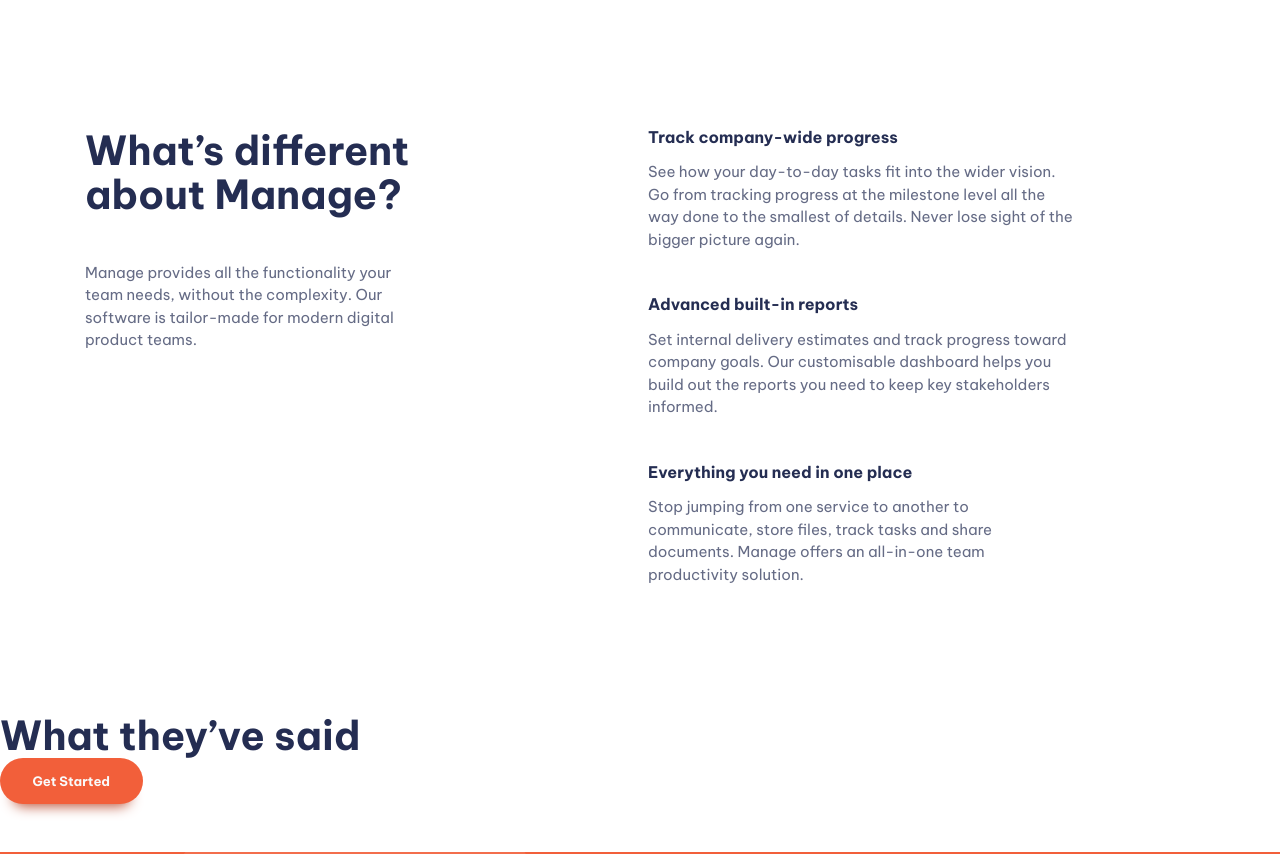
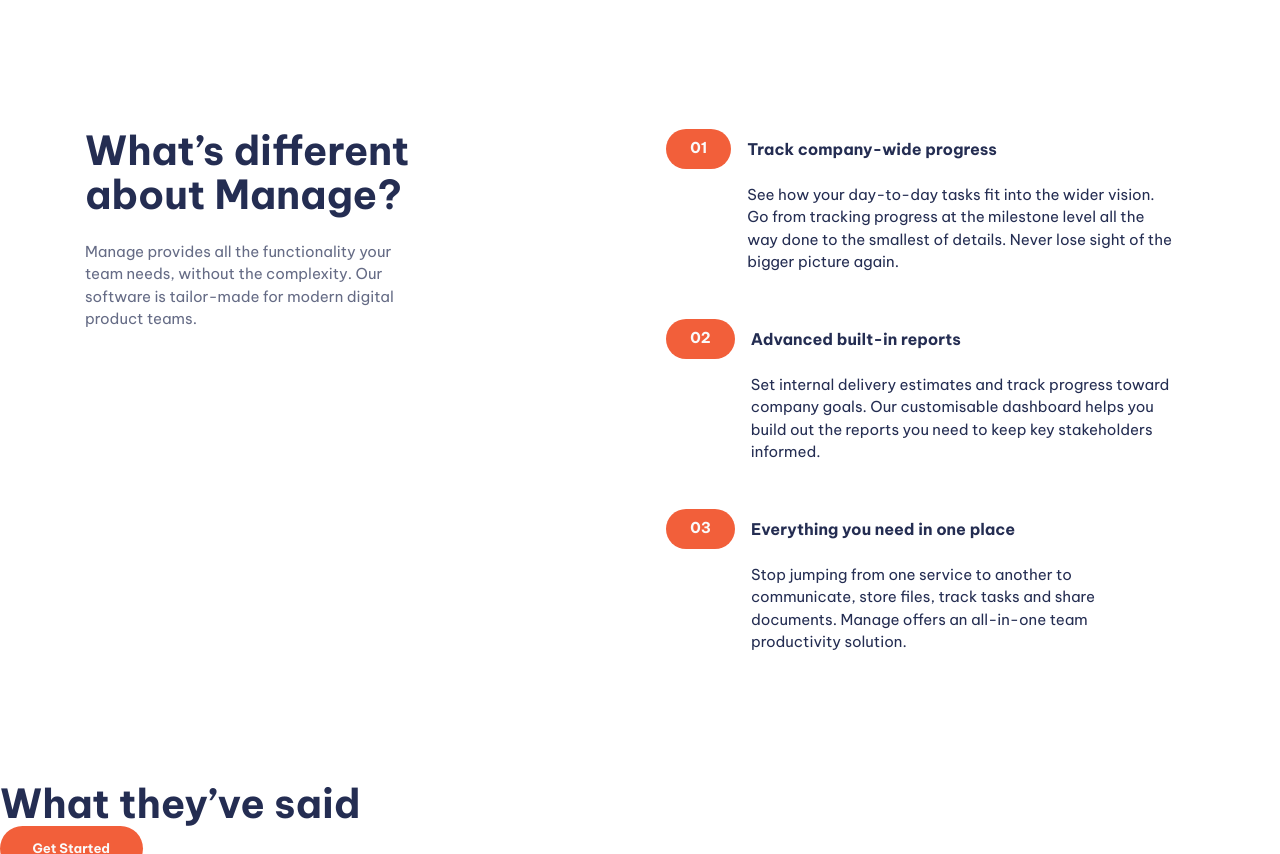
Before and after one commit to IvanOrsh/fem-challenge-manage, a website built with Vite: page index.html in a window 1280 px wide. Shown: the part 700-1554 px from the top of the page. Built offline with nearby package versions, Linux system fonts and the light colour scheme.

Commit message:
feat: numbered items

```diff
--- a/index.html
+++ b/index.html
@@ -85,7 +85,10 @@
       <section class="padding-block-900">
         <div class="container">
           <div class="even-columns">
-            <div class="flow">
+            <div
+              class="flow text-center-sm-only margin-bottom-700"
+              style="--flow-spacer: 1.5rem"
+            >
               <h2 class="fs-secondary-heading fw-bold">
                 What’s different about Manage?
               </h2>
@@ -100,8 +103,10 @@
               <ul class="numbered-items flow" role="list">
                 <li>
                   <div class="flow" style="--flow-spacer: 1em">
-                    <h3 class="fs-600 fw-bold">Track company-wide progress</h3>
-                    <p data-width="wide">
+                    <h3 class="numbered-items__title fs-600 fw-bold">
+                      Track company-wide progress
+                    </h3>
+                    <p class="numbered-items__body" data-width="wide">
                       See how your day-to-day tasks fit into the wider vision.
                       Go from tracking progress at the milestone level all the
                       way done to the smallest of details. Never lose sight of
@@ -111,8 +116,10 @@
                 </li>
                 <li>
                   <div class="flow" style="--flow-spacer: 1em">
-                    <h3 class="fs-600 fw-bold">Advanced built-in reports</h3>
-                    <p data-width="wide">
+                    <h3 class="numbered-items__title fs-600 fw-bold">
+                      Advanced built-in reports
+                    </h3>
+                    <p class="numbered-items__body" data-width="wide">
                       Set internal delivery estimates and track progress toward
                       company goals. Our customisable dashboard helps you build
                       out the reports you need to keep key stakeholders
@@ -122,10 +129,10 @@
                 </li>
                 <li>
                   <div class="flow" style="--flow-spacer: 1em">
-                    <h3 class="fs-600 fw-bold">
+                    <h3 class="numbered-items__title fs-600 fw-bold">
                       Everything you need in one place
                     </h3>
-                    <p data-width="wide">
+                    <p class="numbered-items__body" data-width="wide">
                       Stop jumping from one service to another to communicate,
                       store files, track tasks and share documents. Manage
                       offers an all-in-one team productivity solution.
--- a/style.css
+++ b/style.css
@@ -406,6 +406,76 @@ input:where([type="text"], [type="email"]) {
   opacity: 0.1;
 }
 
+/* numbered items */
+
+.numbered-items {
+  counter-reset: count;
+  width: fit-content;
+  margin-inline: auto;
+}
+
+.numbered-items li {
+  counter-increment: count;
+}
+
+.numbered-items div {
+  display: grid;
+  position: relative;
+  align-items: center;
+  column-gap: var(--size-400);
+  grid-template-columns: min-content 1fr;
+}
+
+.numbered-items__title {
+  grid-row: 1 / 2;
+  grid-column: 2 / 3;
+  line-height: 1;
+}
+
+.numbered-items div::before,
+.numbered-items div::after {
+  height: 40px;
+}
+
+.numbered-items div::before {
+  content: "0" counter(count);
+  display: flex;
+  align-items: center;
+  font-weight: var(--fw-bold);
+  color: var(--clr-neutral-100);
+  background-color: var(--clr-accent-400);
+  padding: 0 var(--size-500);
+  border-radius: 100vw;
+  grid-row: 1/2;
+  grid-column: 1/2;
+}
+
+@media (max-width: 40em) {
+  .numbered-items div::after {
+    --bg: var(--clr-accent-100);
+    content: "";
+    display: block;
+    z-index: -1;
+    border-radius: 100vw 0 0 100vw;
+    inset: 0 -100vw 0 0;
+    grid-column: 1 / -1;
+    grid-row: 1 / 2;
+    width: 100%;
+    box-shadow: 5em 0 0 var(--bg);
+    background: var(--bg);
+  }
+}
+
+.numbered-items__body {
+  grid-column: 1 / -1;
+}
+
+@media (min-width: 50em) {
+  .numbered-items__body {
+    grid-column: 2 / -1;
+  }
+}
+
 /* Utility classes */
 
 .visually-hidden {
@@ -423,9 +493,9 @@ input:where([type="text"], [type="email"]) {
 
 .container {
   --max-width: 1110px;
-  --padding: 1rem;
+  --container-padding: 1rem;
 
-  width: min(var(--max-width), 100% - var(--padding) * 2);
+  width: min(var(--max-width), 100% - var(--container-padding) * 2);
   /* my */
   margin-inline: auto;
 }
@@ -459,6 +529,24 @@ input:where([type="text"], [type="email"]) {
 /* .flow * + * */
 :where(.flow > :not(:first-child)) {
   margin-top: var(--flow-spacer, 3em);
+}
+
+.text-center {
+  text-align: center;
+}
+
+.text-center p {
+  margin-inline: auto;
+}
+
+@media (max-width: 50em) {
+  .text-center-sm-only {
+    text-align: center;
+  }
+
+  .text-center-sm-only p {
+    margin-inline: auto;
+  }
 }
 
 .text-primary-400 {
@@ -532,6 +620,10 @@ input:where([type="text"], [type="email"]) {
   padding-block: var(--size-900);
 }
 
+.margin-bottom-700 {
+  margin-block-end: var(--size-700);
+}
+
 .display-sm-none {
   display: none;
 }
```
